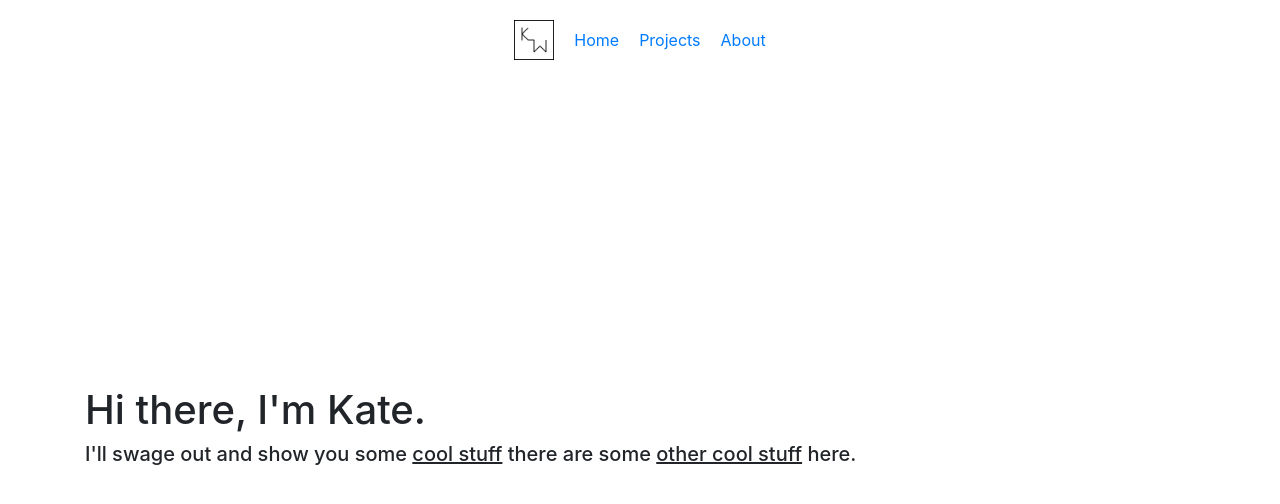
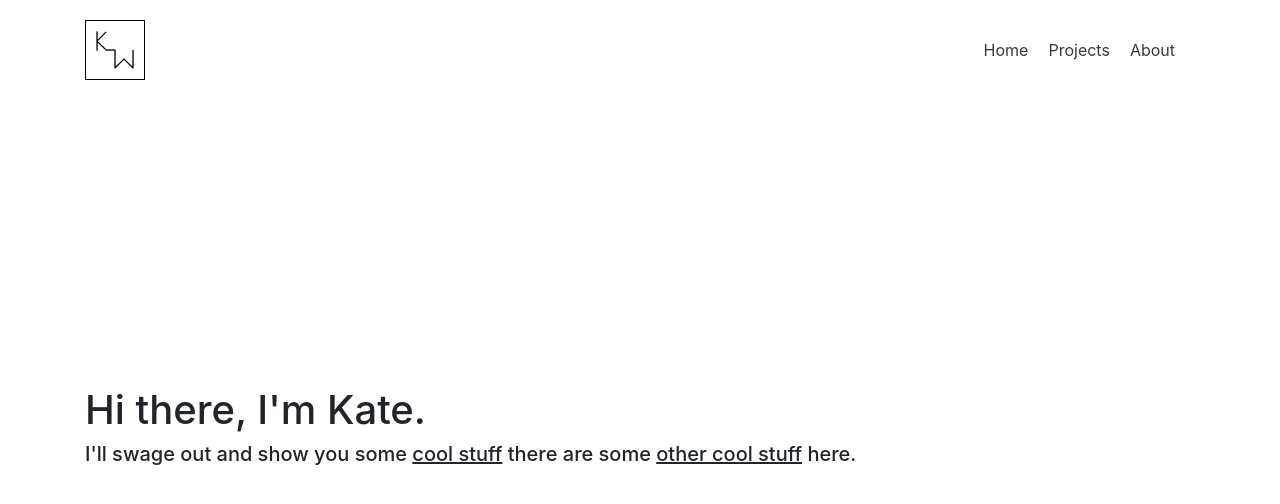
Before and after one commit to marcusklein/kates-portfolio, a website: page app/index.html in a window 1280 px wide. Shown: the top 504 px of the page. Drawn offline with nearby package versions, Linux system fonts and the light colour scheme; files that its build step writes are made by us from their sources.

Commit message:
fixed nav bar to kates likings

```diff
--- a/app/index.html
+++ b/app/index.html
@@ -43,7 +43,7 @@
     <div class="container">
       <!-- Nav bar -->
       <nav class="nav--bar">
-        <div class="nav--item">
+        <div class="nav--item logo--container">
           <a href="#"><img src="images/logo.png" class="img--logo"></a>
         </div>
 
--- a/app/styles/main.scss
+++ b/app/styles/main.scss
@@ -3,8 +3,17 @@
   height: auto;
 }
 
+a {
+  color: #373a3c;
+
+  &:hover {
+    color: black !important;
+  }
+}
+
 nav {
   padding: 10px;
+  padding-left: 0;
 }
 
 .nav--bar {
@@ -12,15 +21,22 @@ nav {
   flex-direction: row;
   flex-wrap: nowrap;
   align-items: center;
-  justify-content: center;
+  justify-content: flex-end;
 }
 
 .nav--item {
   padding: 10px;
+
+
+}
+
+.logo--container {
+  margin-right: auto;
+  padding-left: 0;
 }
 
 .img--logo {
-  width: 40px;
+  width: 60px;
 }
 
 .content--page {
@@ -32,5 +48,5 @@ nav {
 }
 
 .page--intro {
-  margin-bottom: 100px;
+  margin-top: -140px;
 }
```
Also changed, not shown: dist/index.html, dist/service-worker.js, dist/styles/main.css, 1 other file.
